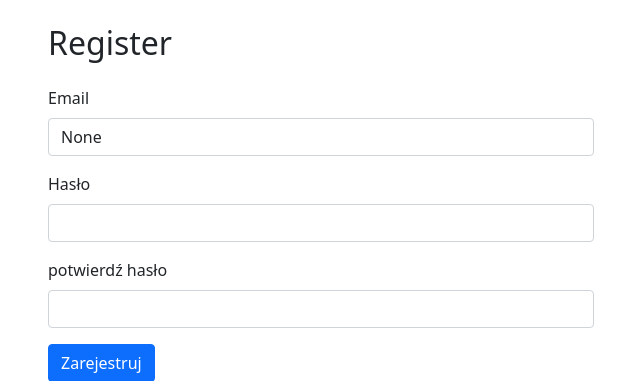
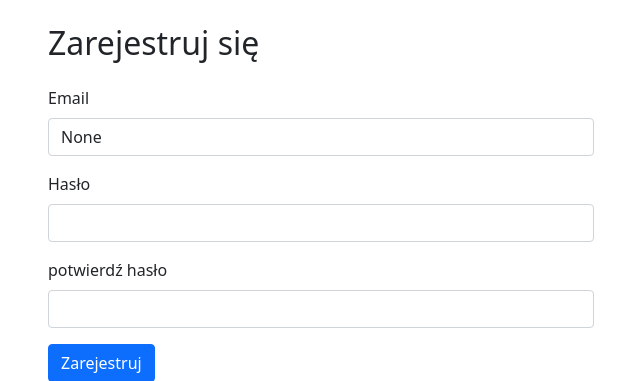
Before and after one commit to s18552/Blogosfera, a Flask app: page /register in a window 1280 px wide. Shown: the part 88-469 px from the top of the page, without its empty margins (319-959 px from the left). Run offline with Flask 3, Linux system fonts and the light colour scheme; some libraries are stand-ins or nearby versions.

Commit message:
refactoring

```diff
--- a/templates/login.html
+++ b/templates/login.html
@@ -4,7 +4,7 @@
 {% block content %}
 <div class="row justify-content-center">
   <div class="col-md-6">
-    <h2 class="mb-4">Login</h2>
+    <h2 class="mb-4">Zaloguj się</h2>
     {% with messages = get_flashed_messages(category_filter=["error"]) %}
       {% if messages %}
         <div class="alert alert-danger" role="alert">
--- a/templates/register.html
+++ b/templates/register.html
@@ -3,7 +3,7 @@
 {% block content %}
   <div class="row justify-content-center">
     <div class="col-md-6">
-      <h2 class="mb-4">Register</h2>
+      <h2 class="mb-4">Zarejestruj się</h2>
       {% with messages = get_flashed_messages(category_filter=["danger"]) %}
         {% if messages %}
           <div class="alert alert-danger" role="alert">
```
